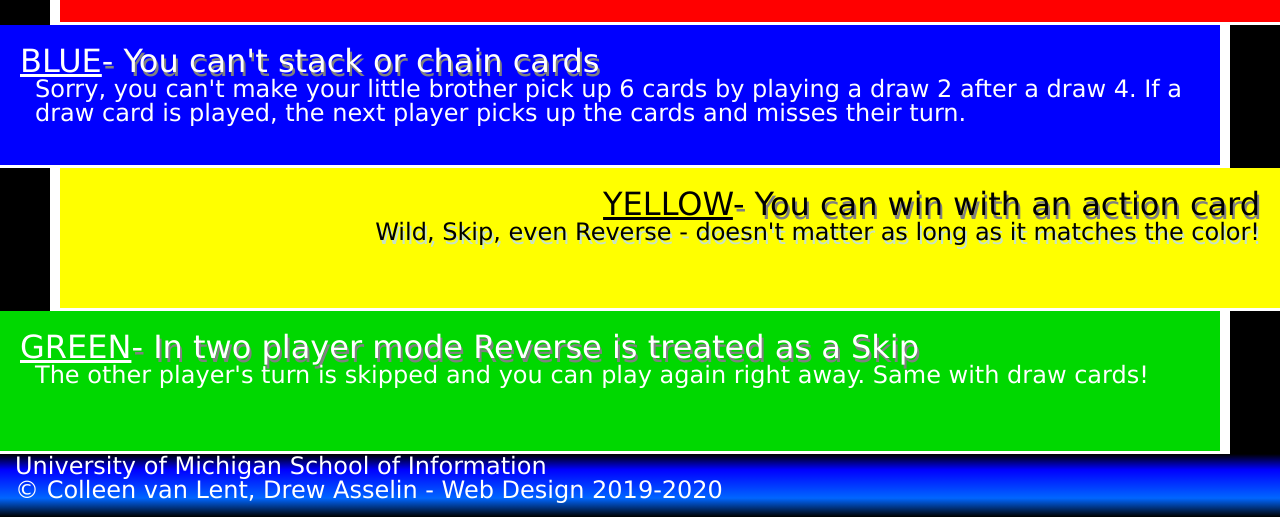
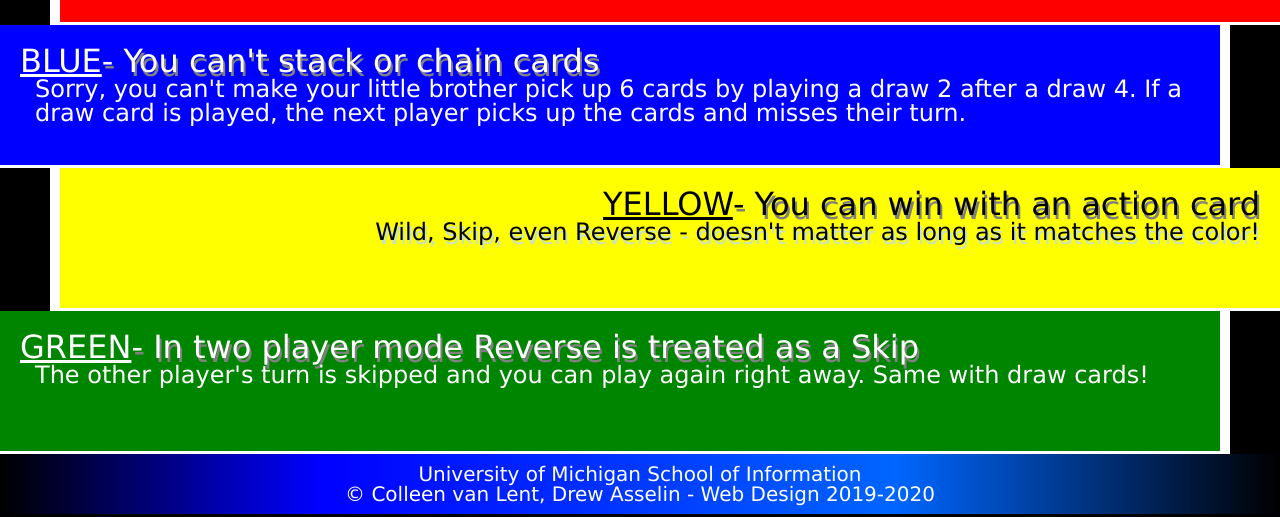
Before and after one commit to sherylleeyl/homework2-2022, a plain HTML site: page index.html in a window 1280 px wide. Shown: the part 659-1176 px from the top of the page. Drawn offline with Linux system fonts and the light colour scheme.

Commit message:
Add files via upload

```diff
--- a/css/style.css
+++ b/css/style.css
@@ -10,8 +10,8 @@ h1{
 }
 
 h2{
-    font-size: 32px;
-    text-shadow: 2px 4px #808080;
+    font-size: 32px !important;
+    text-shadow: 2px 4px #808080 !important;
 }
 
 p{
@@ -60,8 +60,12 @@ div{
     text-shadow: 2px 4px #c7e2c7;
 }
 
+.yellow h2{
+    font-size: 32px;
+    text-shadow: 2px 4px #808080;
+}
 .green{
-    background: #00D800;
+    background: #008500;
     text-align: left;
     margin-right:50px;
     border-width: 0px 10px 3px 0px;
@@ -73,10 +77,10 @@ span{
 }
 
 footer{
-    background: linear-gradient(#000000, #0000ff 25%, #0066ff 70%, #000000)
+    background: linear-gradient(90deg, #000000, #0000ff 25%, #0066ff 70%, #000000)
 }
 
-#footer.p{
+footer p{
     text-align: center;
     font-size: 20px;
     padding: 10px 10px 10px;
```
